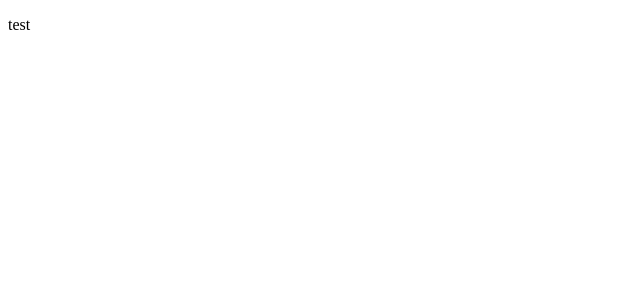
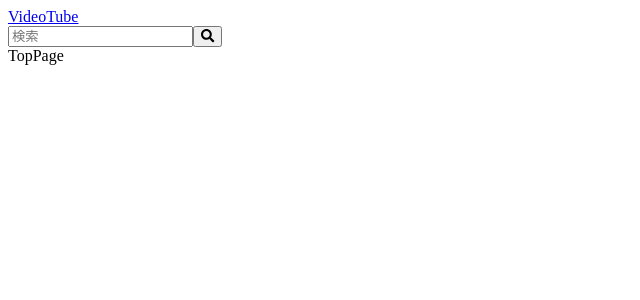
Before and after one commit to inotakuya/video-tube, a React (Create React App) app: page / in a window 1280 px wide. Shown: the top 300 px of the page, without its empty margins (0-640 px from the left). Built offline with nearby package versions, Linux system fonts and the light colour scheme.

Commit message:
ヘッダーを作成。検索ボックスを作成。

```diff
--- a/src/App.tsx
+++ b/src/App.tsx
@@ -1,10 +1,14 @@
 import React from "react"
+import { BrowserRouter, Route, Switch } from "react-router-dom"
+import Top from "./pages/Top"
 
 function App() {
   return (
-    <div>
-      <p>test</p>
-    </div>
+    <BrowserRouter>
+      <Switch>
+        <Route exact path="/" component={Top} />
+      </Switch>
+    </BrowserRouter>
   )
 }
 
--- /dev/null
+++ b/src/header/Header.tsx
@@ -0,0 +1,31 @@
+import { faSearch } from "@fortawesome/free-solid-svg-icons"
+import { FontAwesomeIcon } from "@fortawesome/react-fontawesome"
+import React, { FC, useState } from "react"
+import { Link } from "react-router-dom"
+
+const Header: FC = () => {
+  const [searchWord, setSearchWord] = useState("")
+  // 検索キーワードをstateに登録
+  const handleChange = (e: React.ChangeEvent<HTMLInputElement>) => setSearchWord(e.target.value)
+  // 検索実行
+  const handleSubmit = (e: React.FormEvent<HTMLFormElement>) => {
+    e.preventDefault()
+  }
+  return (
+    <div>
+      <div>
+        <Link to="/">VideoTube</Link>
+      </div>
+      <div>
+        <form onSubmit={handleSubmit}>
+          <input type="text" placeholder="検索" value={searchWord} onChange={handleChange} />
+          <button type="submit">
+            <FontAwesomeIcon icon={faSearch} />
+          </button>
+        </form>
+      </div>
+    </div>
+  )
+}
+
+export default Header
--- /dev/null
+++ b/src/layout/Layout.tsx
@@ -0,0 +1,14 @@
+import React, { FC, ReactNode } from "react"
+import Header from "../header/Header"
+import { Props } from "../types/Types"
+
+const Layout: FC<Props> = ({ children }: Props) => {
+  return (
+    <div>
+      <Header />
+      <div>{children}</div>
+    </div>
+  )
+}
+
+export default Layout
--- /dev/null
+++ b/src/pages/Top.tsx
@@ -0,0 +1,12 @@
+import React from "react"
+import Layout from "../layout/Layout"
+
+const Top = () => {
+  return (
+    <div>
+      <Layout>TopPage</Layout>
+    </div>
+  )
+}
+
+export default Top
--- /dev/null
+++ b/src/types/Types.ts
@@ -0,0 +1,5 @@
+import { ReactNode } from "react"
+
+export interface Props {
+  children: ReactNode
+}
```
